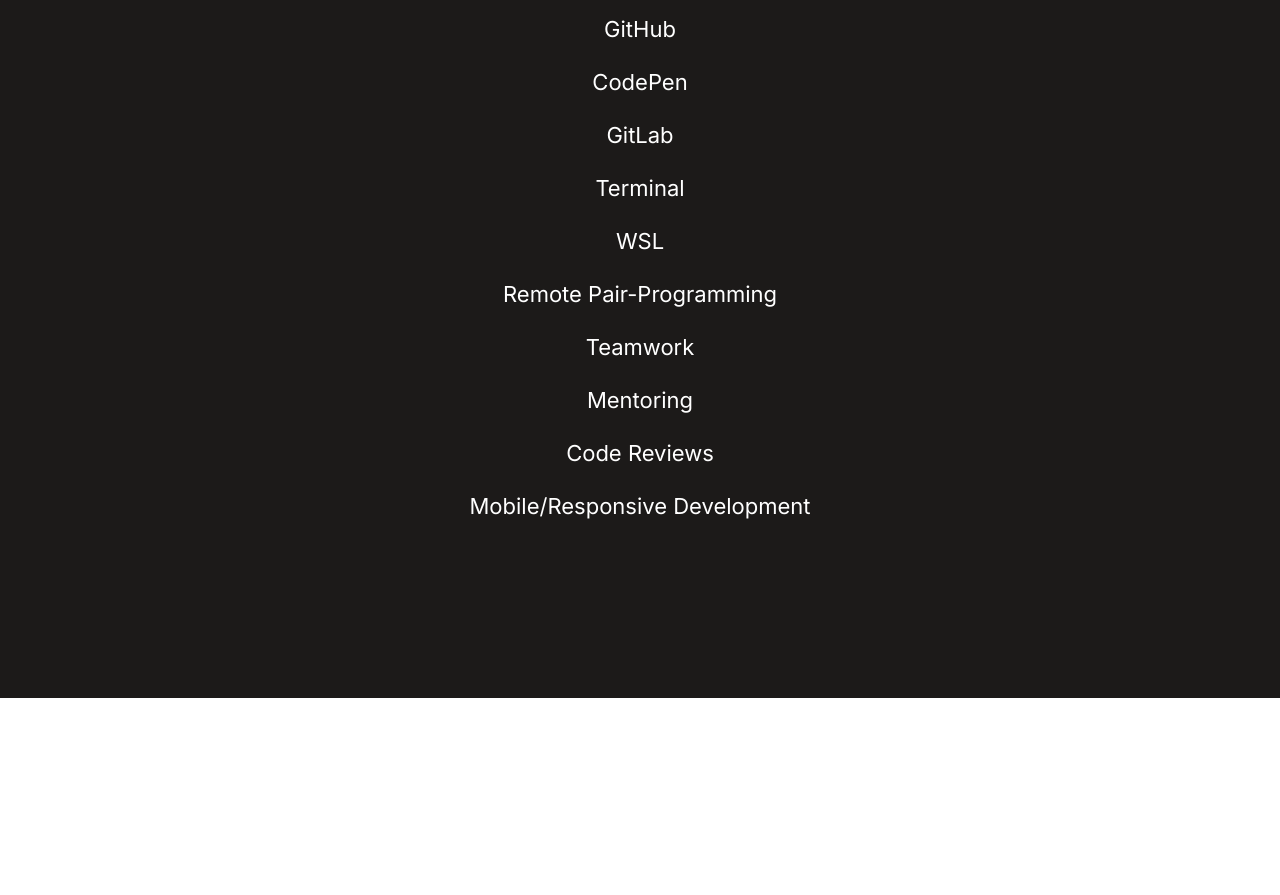
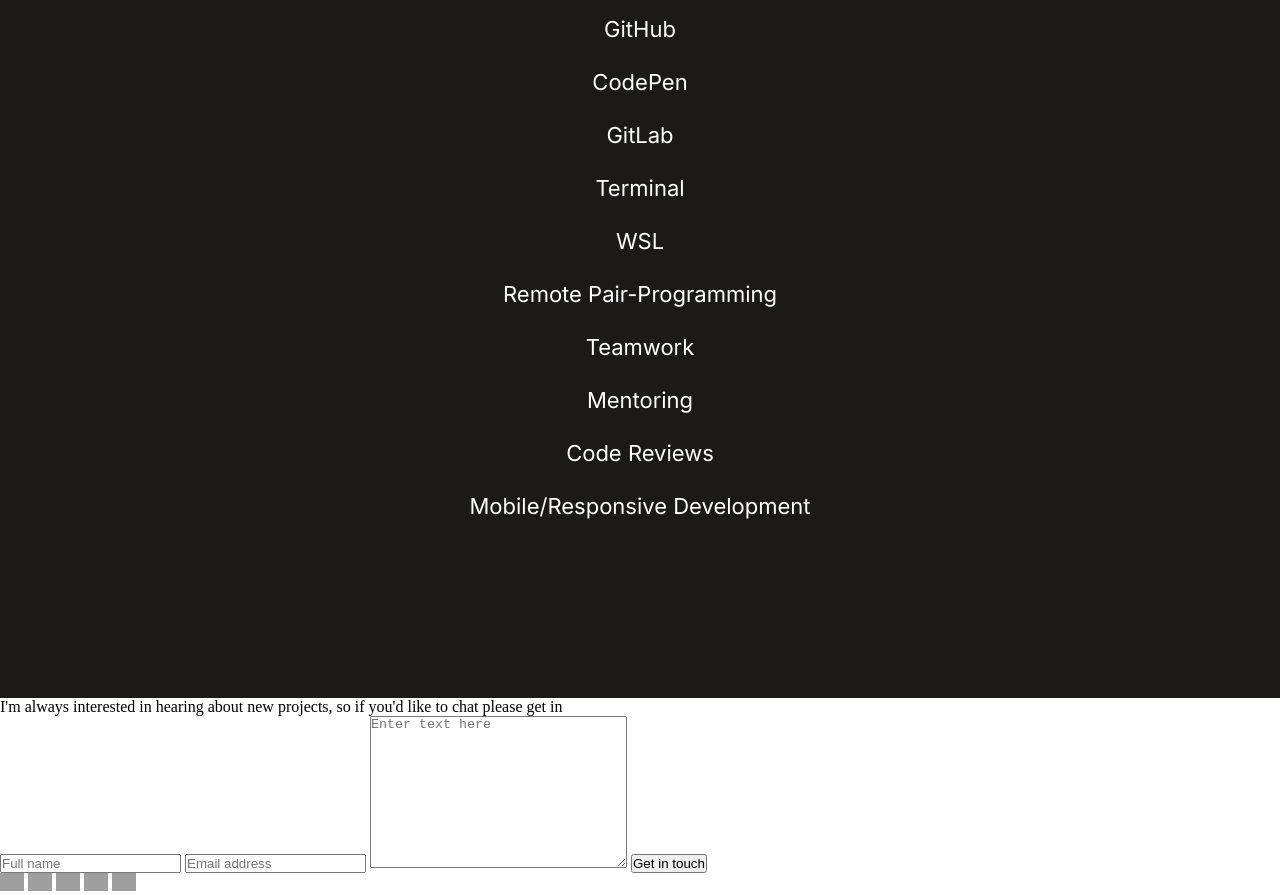
Before and after one commit to anagudelogu/cr-trials-contact-form, a website: page index.html in a window 1280 px wide. Shown: the part 6009-6904 px from the top of the page. Before the commit the page ends 6707 px from the top, so only its background shows below. Drawn offline with Linux system fonts and the light colour scheme; grey boxes are pictures that could not be loaded.

Commit message:
Add markup for contact section

```diff
--- a/index.html
+++ b/index.html
@@ -289,6 +289,22 @@
           </ul>
         </div>
       </div>
+      <div class="contact">
+        <p class="contact-header">I'm always interested in hearing about new projects, so if you'd like to chat please get in</p>
+        <form action="#" class="contact-form">
+          <input type="text" class="contact-name" placeholder="Full name" required>
+          <input type="email" class="contact-email" placeholder="Email address" required>
+          <textarea name="text" cols="30" rows="10" class="contact-text" placeholder="Enter text here"></textarea>
+          <button type="submit" class="contact-submit">Get in touch</button>
+        </form>
+        <div class="social-media">
+          <img src="https://simpleicons.now.sh/github/505F79" alt="" width="24">
+          <img src="https://simpleicons.now.sh/linkedin/505F79" alt="" width="24">
+          <img src="https://simpleicons.now.sh/angellist/505F79" alt="" width="24">
+          <img src="https://simpleicons.now.sh/twitter/505F79" alt="" width="24">
+          <img src="https://simpleicons.now.sh/medium/505F79" alt="" width="24">
+        </div>
+      </div>
     </main>
 
     <script
```
